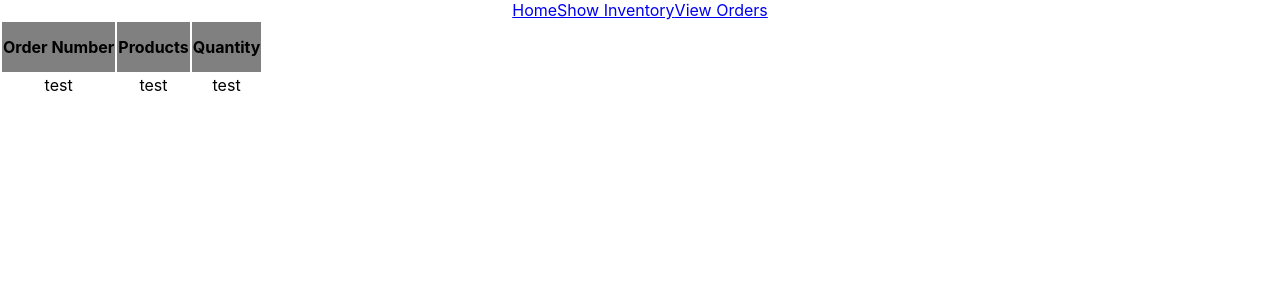
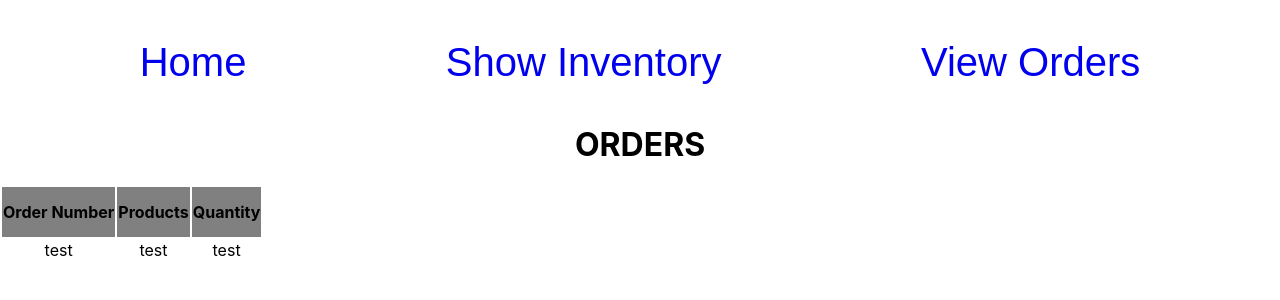
Before and after one commit to timlinriley/ims, a React (Create React App) app: page /Orders in a window 1280 px wide. Shown: the top 300 px of the page. Built offline with nearby package versions, Linux system fonts and the light colour scheme.

Commit message:
added styling to table and nav

```diff
--- a/src/App.css
+++ b/src/App.css
@@ -39,6 +39,7 @@
 .head {
   background-color: gray;
   height: 50px;
+  margin:10px;
 }
 .tdata {
   height: 100px;
@@ -53,3 +54,20 @@
   background-color: aquamarine;
   width: 200px;
 }
+.trow {
+  border-bottom: solid 2px black;
+  background-color: antiquewhite;
+}
+
+.nav {
+  display: flex;
+  justify-content: space-around;
+  font-size: 40px;
+  font-family: Arial, Helvetica, sans-serif;
+  margin: 1em;
+
+}
+.nav a{
+  text-decoration: none;
+  cursor: pointer;
+}
--- a/src/components/Nav.jsx
+++ b/src/components/Nav.jsx
@@ -3,7 +3,7 @@ import {Link} from 'react-router-dom';
 
 const Nav = () => {
   return (
-    <div>
+    <div className="nav">
         <Link to="/">Home</Link>
         <Link to="/Table">Show Inventory</Link>
         <Link to="/Orders">View Orders</Link>
--- a/src/components/Orders.jsx
+++ b/src/components/Orders.jsx
@@ -5,6 +5,7 @@ const Orders = (props) => {
 
         return(
         <div>
+            <h1>ORDERS</h1>
                             <table>
                     <thead className="head">
                     <tr>
--- a/src/components/Table.jsx
+++ b/src/components/Table.jsx
@@ -4,6 +4,7 @@ import { useEffect, useMemo, useState } from "react";
 import { useGlobalFilter, useSortBy, useTable, useFilters } from "react-table";
 import ColumnFilter from './ColumnFilter';
 import OrderPortal from './OrderPortal';
+import '../App.css';
 
 const Table = (props) => {
    const [products, setProducts] = useState([]);
@@ -81,9 +82,9 @@ const Table = (props) => {
   return (
     <div>
         <OrderPortal updateOrderArray={props.updateOrderArray} products={products}/>
-        <h1>Table</h1>
+        <h1>AVAILALBE INVENTORY</h1>
         <table {...getTableProps()}>
-            <thead>
+            <thead className="head">
               { headerGroups.map(headerGroup => (
                 <tr {...headerGroup.getHeaderGroupProps()}>
                     {headerGroup.headers.map(column => (
@@ -99,7 +100,7 @@ const Table = (props) => {
                 {rows.map(row =>{
                     prepareRow(row)
                     return (
-                        <tr {...row.getRowProps()}>
+                        <tr className="trow" {...row.getRowProps()}>
                            {row.cells.map(cell => {
                             return (
                                 <td {...cell.getCellProps()}>
```
